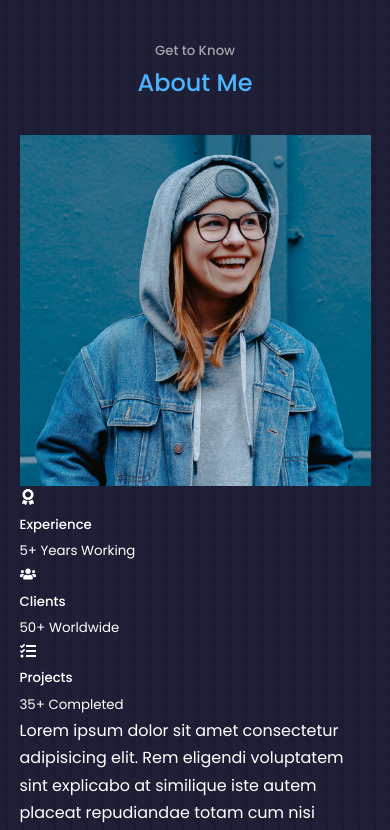
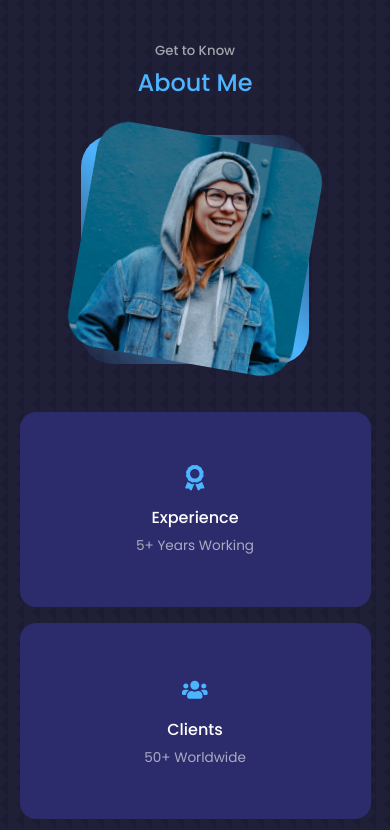
Before and after one commit to isayani/isayani-react-portfolio, a React (Create React App) app: page / in a window 390 px wide. Shown: the part 900-1730 px from the top of the page. Built offline with nearby package versions, Linux system fonts and the light colour scheme.

Commit message:
about jsx and css

```diff
--- a/src/components/about/About.jsx
+++ b/src/components/about/About.jsx
@@ -47,7 +47,7 @@
             corrupti quasi distinctio?
           </p>
 
-          <a href="#contact" className="btn btn-primary">
+          <a href="#contact" className="btn btn-primary about__btn">
             Connect
           </a>
         </div>
--- a/src/components/about/about.css
+++ b/src/components/about/about.css
@@ -0,0 +1,112 @@
+.about__container {
+  display: grid;
+  grid-template-columns: 35% 50%;
+  gap: 15%;
+}
+
+.about__me {
+  width: 100%;
+  aspect-ratio: 1;
+  border-radius: 2rem;
+  background: linear-gradient(
+    45deg,
+    transparent,
+    var(--color-primary),
+    transparent
+  );
+}
+
+.about__me-image {
+  border-radius: 2rem;
+  overflow: hidden;
+  transform: rotate(10deg);
+  transition: var(--transition);
+}
+
+.about__me-image:hover {
+  transform: rotate(0deg);
+}
+
+.about__cards {
+  display: grid;
+  grid-template-columns: repeat(3, 1fr);
+  gap: 1.5rem;
+}
+
+.about__card {
+  background: var(--color-bg-variant);
+  border: 1px solid transparent;
+  border-radius: 1rem;
+  padding: 3rem;
+  text-align: center;
+  transition: var(--transition);
+}
+
+.about__card:hover {
+  background: transparent;
+  border-color: var(--color-primary-variant);
+  cursor: default;
+}
+
+.about__icon {
+  color: var(--color-primary);
+  font-size: 1.6rem;
+  margin-bottom: 1rem;
+}
+
+.about__card h5 {
+  font-size: 1rem;
+}
+
+.about__card small {
+  font-size: 0.85rem;
+  color: var(--color-light);
+}
+
+.about__content p {
+  margin: 2rem 0 2.6rem;
+  color: var(--color-light);
+}
+
+/* ----- MEDIUM MEDIA QUERY ----- */
+@media screen and (max-width: 1024px) {
+  .about__container {
+    grid-template-columns: 1fr;
+    gap: 0;
+  }
+
+  .about__me {
+    width: 50%;
+    margin: 2rem auto 4rem;
+  }
+
+  .about__card {
+    padding-left: 1rem;
+    padding-right: 1rem;
+  }
+
+  .about__content {
+    text-align: center;
+  }
+
+  .about__content p {
+    margin: 1rem 0 1.5rem;
+  }
+}
+
+/* ----- SMALL MEDIA QUERY ----- */
+@media screen and (max-width: 600px) {
+  .about__me {
+    width: 65%;
+    margin: 0 auto 3rem;
+  }
+
+  .about__cards {
+    grid-template-columns: 1fr;
+    gap: 1rem;
+  }
+
+  .about__content p {
+    margin: 1.5rem 0;
+  }
+}
```
